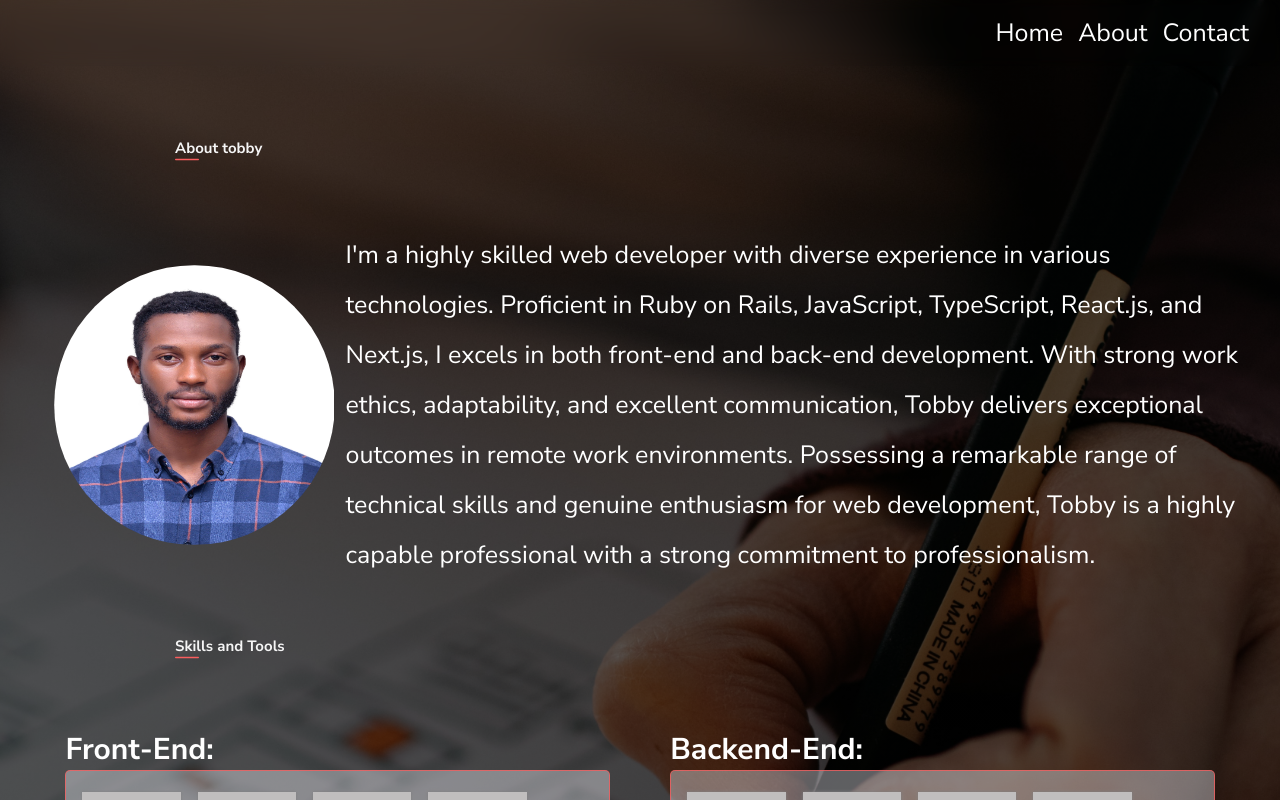
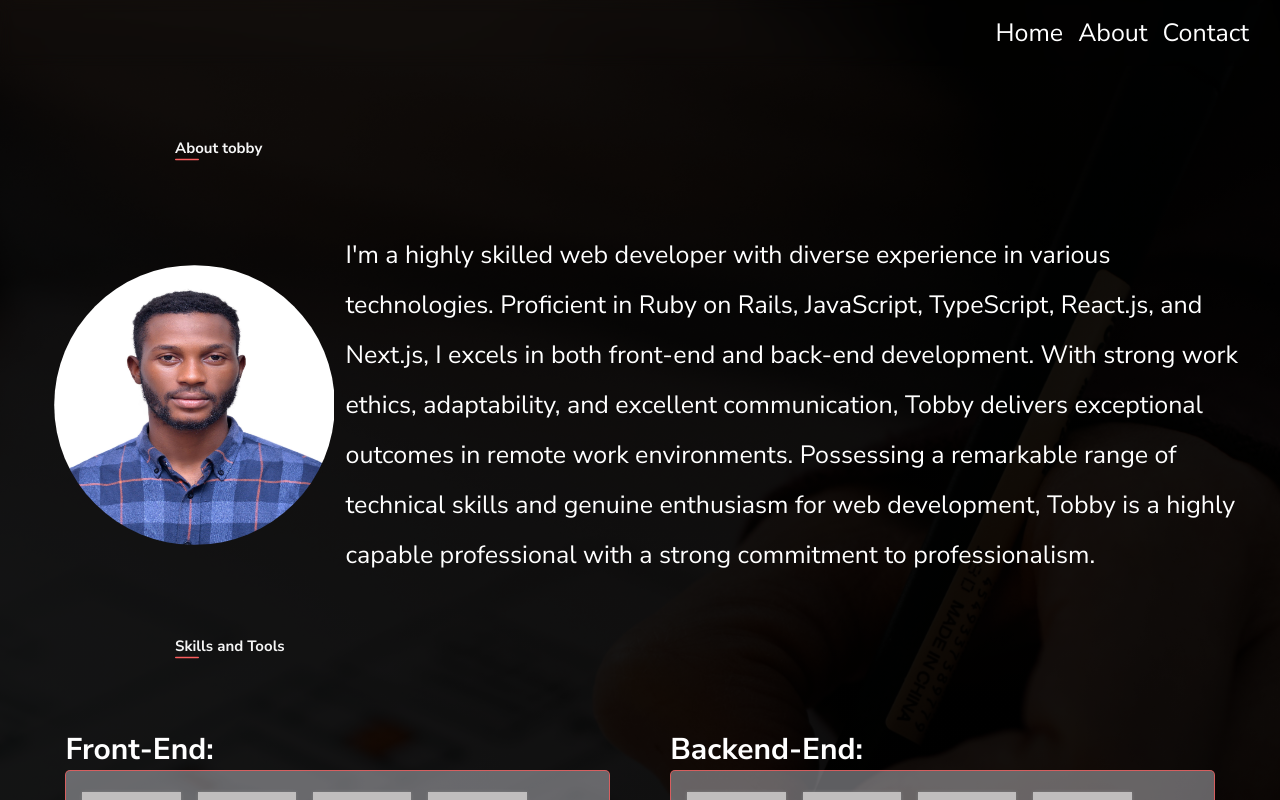
Before and after one commit to Tobby8629/Portfolio_Next, a Next.js app: page /About in a window 1280 px wide. Shown: the top 800 px of the page. Built offline with nearby package versions, Linux system fonts and the light colour scheme.

Commit message:
update project

```diff
--- a/styles/globals.css
+++ b/styles/globals.css
@@ -103,7 +103,7 @@ nav ul li :hover {
   display: flex;
   flex-direction: column;
   font-family: 'Nunito Sans', sans-serif;
-  background-image: linear-gradient(#010101c2, #121212cf), url(/home.jpg);
+  background-image: linear-gradient(#000000e3, #000000eb), url(/home.jpg);
 }
 
 .header h2 {
@@ -491,7 +491,7 @@ nav ul li :hover {
   }
 
   .about {
-    background-image: linear-gradient(#00000097, #000000ab), url(/about.jpg);
+    background-image: linear-gradient(#000000e3, #000000eb), url(/about.jpg);
     height: 100%;
     padding-top: 5rem;
   }
```
